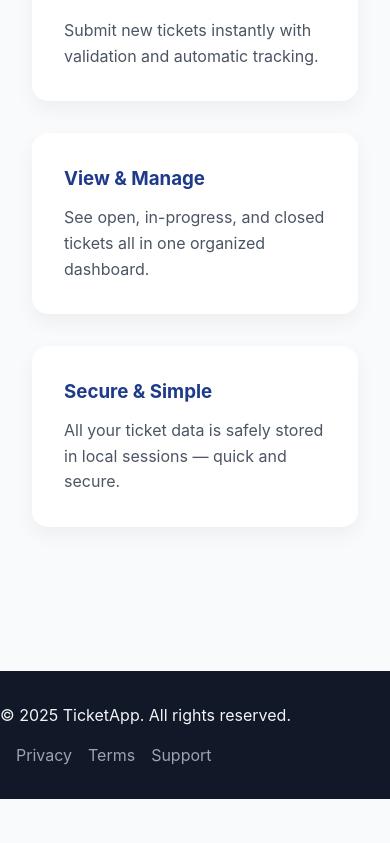
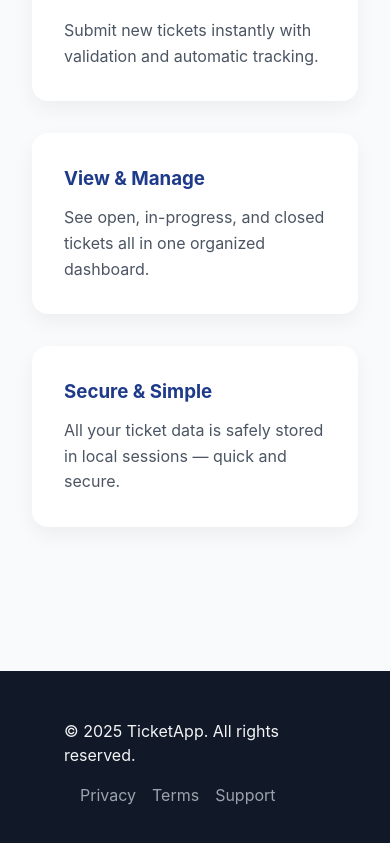
Before and after one commit to Callerstudios/vue-ticket-app, a Vue app: page / in a window 390 px wide. Shown: the part 1336-2179 px from the top of the page. Before the commit the page ends 2135 px from the top, so only its background shows below. Built offline with nearby package versions, Linux system fonts and the light colour scheme.

Commit message:
feat: enhance layout with responsive container and update links in HomeView

```diff
--- a/src/App.vue
+++ b/src/App.vue
@@ -119,4 +119,9 @@ body {
   background: #f2f2f2;
   color: #666;
 }
+.container {
+  max-width: 1440px;
+  margin: 0 auto;
+  padding: 1rem 2rem;
+}
 </style>
--- a/src/components/Footer.vue
+++ b/src/components/Footer.vue
@@ -19,7 +19,7 @@
 .site-footer {
   background: #111827;
   color: #f3f4f6;
-  padding: 2rem 0;
+  padding: 2rem;
   margin-top: 3rem;
 }
 
--- a/src/view/HomeView.vue
+++ b/src/view/HomeView.vue
@@ -11,8 +11,8 @@
         you’re managing tasks, customers, or project issues.
       </p>
       <div class="cta-buttons">
-        <a href="/auth/login" class="btn primary">Login</a>
-        <a href="/auth/signup" class="btn secondary">Get Started</a>
+        <a href="/login" class="btn primary">Login</a>
+        <a href="/signup" class="btn secondary">Get Started</a>
       </div>
     </div>
 
```
Also changed, not shown: src/router/index.js (line endings or trailing spaces).
